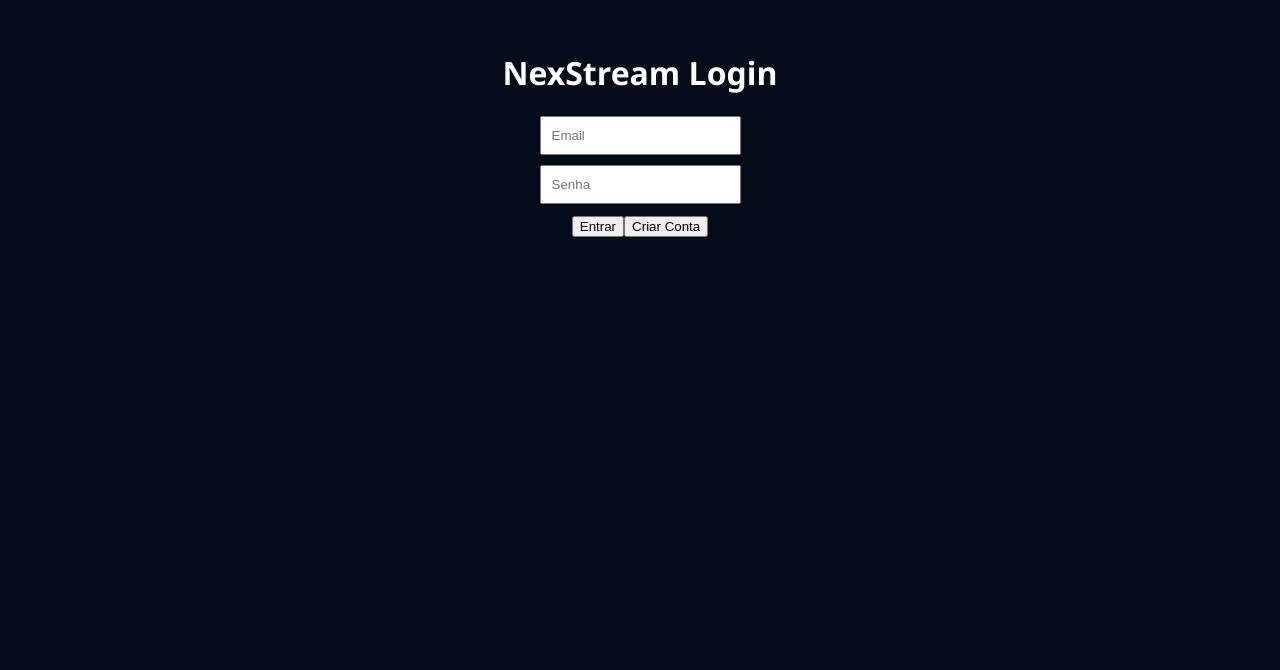
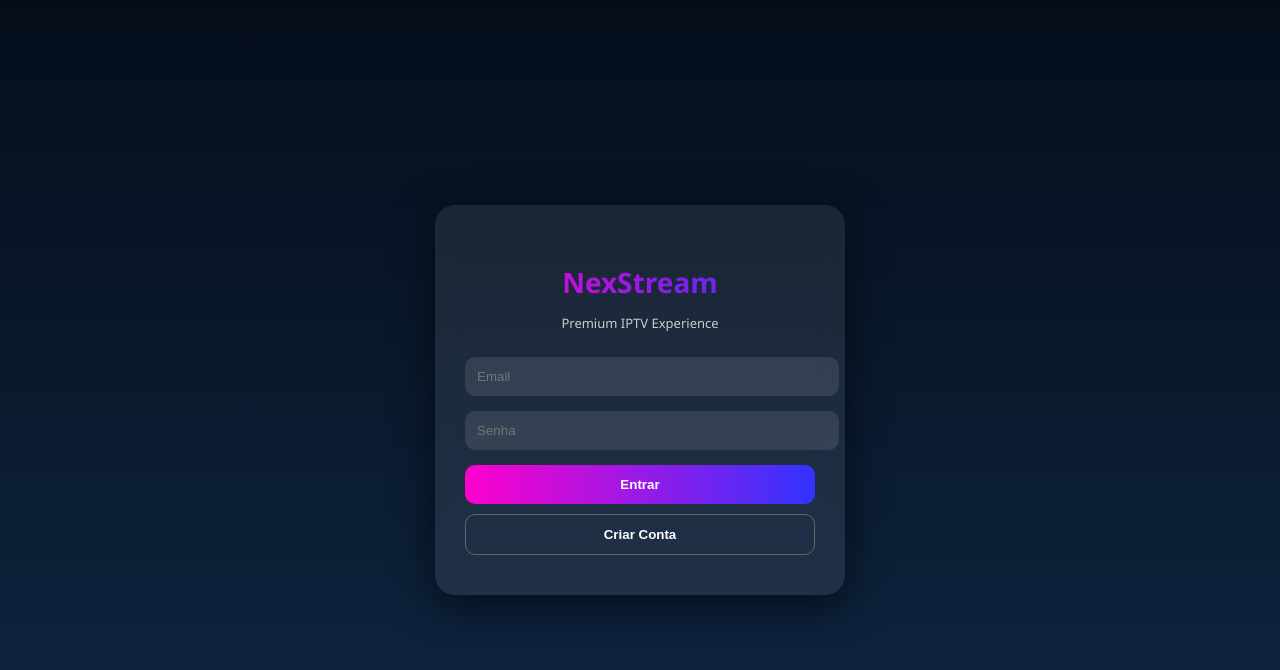
Before and after one commit to jobrentransportes195-alt/nexstream4, a React (Vite) app: page / in a window 1280 px wide. Shown: the top 670 px of the page. Built offline with nearby package versions, Linux system fonts and the light colour scheme.

Commit message:
Atualizar o Login.tsx

```diff
--- a/components/Login.tsx
+++ b/components/Login.tsx
@@ -1,17 +1,25 @@
 import { useState } from "react";
 import { supabase } from "../services/supabase";
 
-function Login() {
+export default function Login() {
   const [email, setEmail] = useState("");
   const [password, setPassword] = useState("");
+  const [loading, setLoading] = useState(false);
 
-  async function handleLogin() {
+  async function handleLogin(e: React.FormEvent) {
+    e.preventDefault();
+    setLoading(true);
+
     const { error } = await supabase.auth.signInWithPassword({
       email,
       password,
     });
 
-    if (error) alert(error.message);
+    if (error) {
+      alert(error.message);
+    }
+
+    setLoading(false);
   }
 
   async function handleRegister() {
@@ -20,31 +28,45 @@ function Login() {
       password,
     });
 
-    if (error) alert(error.message);
-    else alert("Conta criada! Verifique seu email.");
+    if (error) {
+      alert(error.message);
+    } else {
+      alert("Conta criada! Verifique seu email.");
+    }
   }
 
   return (
-    <div style={{ padding: 30, textAlign: "center" }}>
-      <h1>NexStream Login</h1>
+    <div className="login-container">
+      <div className="login-card">
+        <h1 className="login-title">NexStream</h1>
+        <p className="login-subtitle">Premium IPTV Experience</p>
 
+        <form onSubmit={handleLogin}>
           <input
+            type="email"
             placeholder="Email"
+            value={email}
             onChange={e => setEmail(e.target.value)}
-        style={{ display: "block", margin: "10px auto", padding: 10 }}
+            required
           />
 
           <input
+            type="password"
             placeholder="Senha"
-        type="password"
+            value={password}
             onChange={e => setPassword(e.target.value)}
-        style={{ display: "block", margin: "10px auto", padding: 10 }}
+            required
           />
 
-      <button onClick={handleLogin}>Entrar</button>
-      <button onClick={handleRegister}>Criar Conta</button>
+          <button type="submit" disabled={loading}>
+            {loading ? "Entrando..." : "Entrar"}
+          </button>
+        </form>
+
+        <button className="register-btn" onClick={handleRegister}>
+          Criar Conta
+        </button>
+      </div>
     </div>
   );
 }
-
-export default Login;
```
Lines whose indentation alone changed are shown as unchanged.
